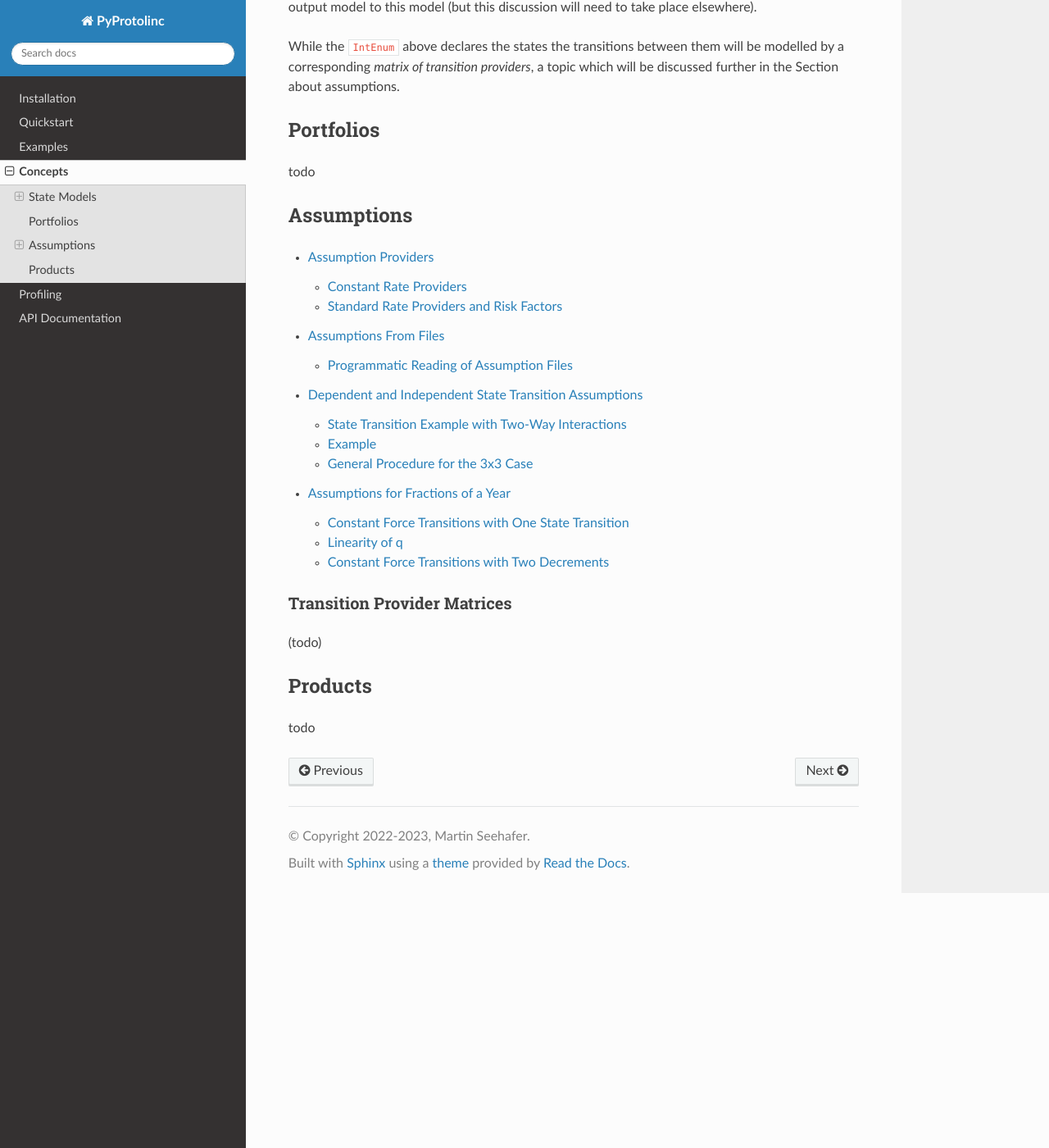
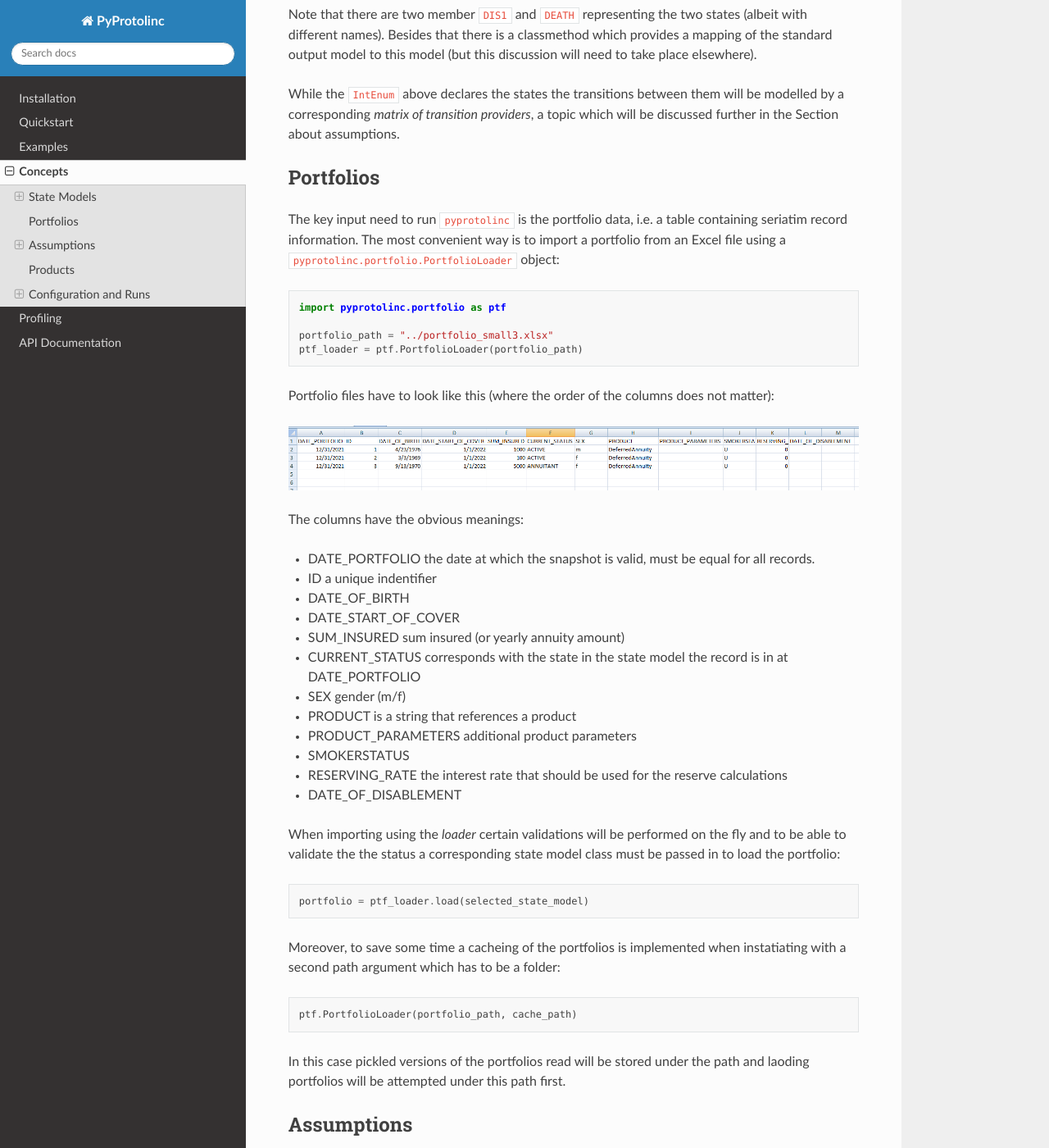
Before and after one commit to mseehafer/PyProtolinc, a Sphinx documentation site: the page built from docs/source/concepts/concepts.rst, in a window 1280 px wide and 1400 px high, scrolled down 3140 px. Shown: the whole window at 82% size. Built offline with Sphinx 7.4.7 and the Read the Docs theme 2.0.0, drawn with Linux system fonts in a browser that asks for light colours; pages that are not in the unit, such as notebooks, are missing from menus; some of the changed text lies outside the part shown.

Commit message:
Presentation notebook and docs

```diff
--- a/docs/source/concepts/concepts.rst
+++ b/docs/source/concepts/concepts.rst
@@ -19,3 +19,5 @@
 .. include:: assumptions.rst
 
 .. include:: products.rst
+
+.. include:: config_and_run.rst
--- /dev/null
+++ b/docs/source/concepts/config_and_run.rst
@@ -0,0 +1,98 @@
+
+
+
+
+Configuration and Runs
+-------------------------
+
+To start a run of ``pyprotolinc`` we have to combine various relevant information for the projection kernel
+in a configuration object.
+
+
+
+Configuration
+^^^^^^^^^^^^^^^^^^^^^^^^
+
+The main configuration object is ``pyprotolinc.RunConfig`` and its ``__init__`` method has the following signature::
+
+    def __init__(self,
+                 state_model_name: str,
+                 working_directory: Path = ".",
+                 model_name: str = "GenericMultiState",
+                 years_to_simulate: int = 120,
+                 steps_per_month: int = 1,
+                 portfolio_path: Optional[str] = None,
+                 assumptions_path: Optional[str] = None,
+                 outfile: str = "ncf_out_generic.csv",
+                 portfolio_cache: Optional[str] = None,
+                 profile_out_dir: Optional[str] = None,
+                 portfolio_chunk_size: int = 20000,
+                 use_multicore: bool = False,
+                 kernel_engine: str = "PY",
+                 max_age: int = 120
+                 ) -> None:
+
+
+Most of the parameters have sensible defaults but one has to provide a ``state_model_name``. Besides that the following applies:
+
+* if ``portfolio_path`` is not provided a portfolio must be injected into the runner directly
+* if ``assumptions_path`` is not provided an ``AssumptionSetWrapper`` must be injected into the runner directly
+
+A convenient way to create an ``RunConfig`` object is by reading it from a yaml file, e.g. like this::
+
+    run_cfg2 = pyprotolinc.get_config_from_file("../config.yml")
+
+The structure of the yaml file closely mimics the structur of the object with some additional grouping. This is a valid example::
+
+    io:
+    portfolio_cache: "portfolio/portfolio_cache"
+    profile_out_dir: "."
+
+    # kernel engine is "C" or "PY"
+    kernel:
+    engine: "C"  # "PY" / "C"
+    max_age: 119
+
+    model:
+    # Type of Model to be run, currently only "GenericMultiState" is supported
+    type: "GenericMultiState"
+
+    # generic settings
+    years_to_simulate: 119
+    steps_per_month: 1
+    use_multicore: true  # true / false
+
+    run_type_specs:
+
+    GenericMultiState:
+
+        state_model: "DeferredAnnuityStates"
+        assumptions_spec:  "di_assumptions.yml"
+        outfile: "results/ncf_out_generic.csv"
+        portfolio_path: "portfolio_small3.xlsx"
+        portfolio_chunk_size: 8192
+
+
+In this case the configuration object can be created as follows::
+
+    run_cfg2 = pyprotolinc.get_config_from_file("../config.yml")
+
+
+Runs
+^^^^^^^^^^^^^^^^^^^^^^^^
+
+Calculation runs can be triggered by two methods in the module ``pyprotolinc.main``: either ``project_cashflows`` or ``project_cashflows_cli``.
+
+If using the latter all data must be delivered via the config file path or object. The former allows
+to inject some objects programmatically.
+
+Here is an example: Assume that a portfolio file has been read into a *pandas.DataFrame* ``df`` and an *AssumptionSetWrapper* ``asw``
+has been constructed. Then the following will trigger a run using these objects::
+
+    project_cashflows(run_cfg, df, asw, export_to_file=False)
+
+Alternatively, if a configuration file exists then::
+
+    project_cashflows_cli(path_to_config)
+
+will trigger a run using the specification in the configuration file. Alternatively a (complete) ``RunConfig`` object can be provided to either of the methods.
--- a/docs/source/concepts/portfolios.rst
+++ b/docs/source/concepts/portfolios.rst
@@ -5,4 +5,43 @@
 Portfolios
 --------------
 
-todo
+
+The key input need to run ``pyprotolinc`` is the portfolio data, i.e. a table containing seriatim record information.
+The most convenient way is to import a portfolio from an Excel file using a ``pyprotolinc.portfolio.PortfolioLoader`` object::
+
+    import pyprotolinc.portfolio as ptf
+
+    portfolio_path = "../portfolio_small3.xlsx"
+    ptf_loader = ptf.PortfolioLoader(portfolio_path)
+
+
+Portfolio files have to look like this (where the order of the columns does not matter):
+
+.. image:: portfolio_file.png
+
+
+The columns have the obvious meanings:
+
+* DATE_PORTFOLIO the date at which the snapshot is valid, must be equal for all records.
+* ID a unique indentifier
+* DATE_OF_BIRTH
+* DATE_START_OF_COVER
+* SUM_INSURED sum insured (or yearly annuity amount)
+* CURRENT_STATUS corresponds with the state in the state model the record is in at DATE_PORTFOLIO
+* SEX gender (m/f)
+* PRODUCT is a string that references a product
+* PRODUCT_PARAMETERS additional product parameters
+* SMOKERSTATUS
+* RESERVING_RATE the interest rate that should be used for the reserve calculations
+* DATE_OF_DISABLEMENT
+
+When importing using the `loader` certain validations will be performed on the fly and to be able to validate the the status
+a corresponding state model class must be passed in to load the portfolio::
+
+    portfolio = ptf_loader.load(selected_state_model)
+
+Moreover, to save some time a cacheing of the portfolios is implemented when instatiating with a second path argument which has to be a folder::
+
+    ptf.PortfolioLoader(portfolio_path, cache_path)
+
+In this case pickled versions of the portfolios read will be stored under the path and laoding portfolios will be attempted under this path first.
--- a/docs/source/concepts/state_models.rst
+++ b/docs/source/concepts/state_models.rst
@@ -70,12 +70,15 @@
 Implementation
 ^^^^^^^^^^^^^^^^^^^^^^^^
 
-In ``PyProtolinc`` the states in a states model are essentially represented by a Python ``IntEnum``.
-As an example recall the first example above and then let's have a look at the following class from the module ``pyprotolinc.models.model_annuity_runoff``
+In ``PyProtolinc`` the states in a states model are essentially represented by a Python ``IntEnum`` which is implictly
+inherited through the abstract base class ``AbstractStateModel``.
+As an example recall the first example above and then let's have a look at the following class from the module ``pyprotolinc.models.state_models``
 which looks as follows::
 
+    from pyprotolinc.models.state_models import AbstractStateModel
+
     @unique
-    class AnnuityRunoffStates(IntEnum):
+    class AnnuityRunoffStates(AbstractStateModel):
         """ A state model consisting of two states:
             - DIS1 (=0) representing the annuity phase
             - DEATH (=1)
```
Also changed, not shown: src/pyprotolinc/__init__.py (+31 -13 lines), docs/source/concepts/portfolio_file.png (added), docs/source/examples/example_nbs/01_annuity_in_payment_simple/example1_annuity_simple1.ipynb, 12 other files.
